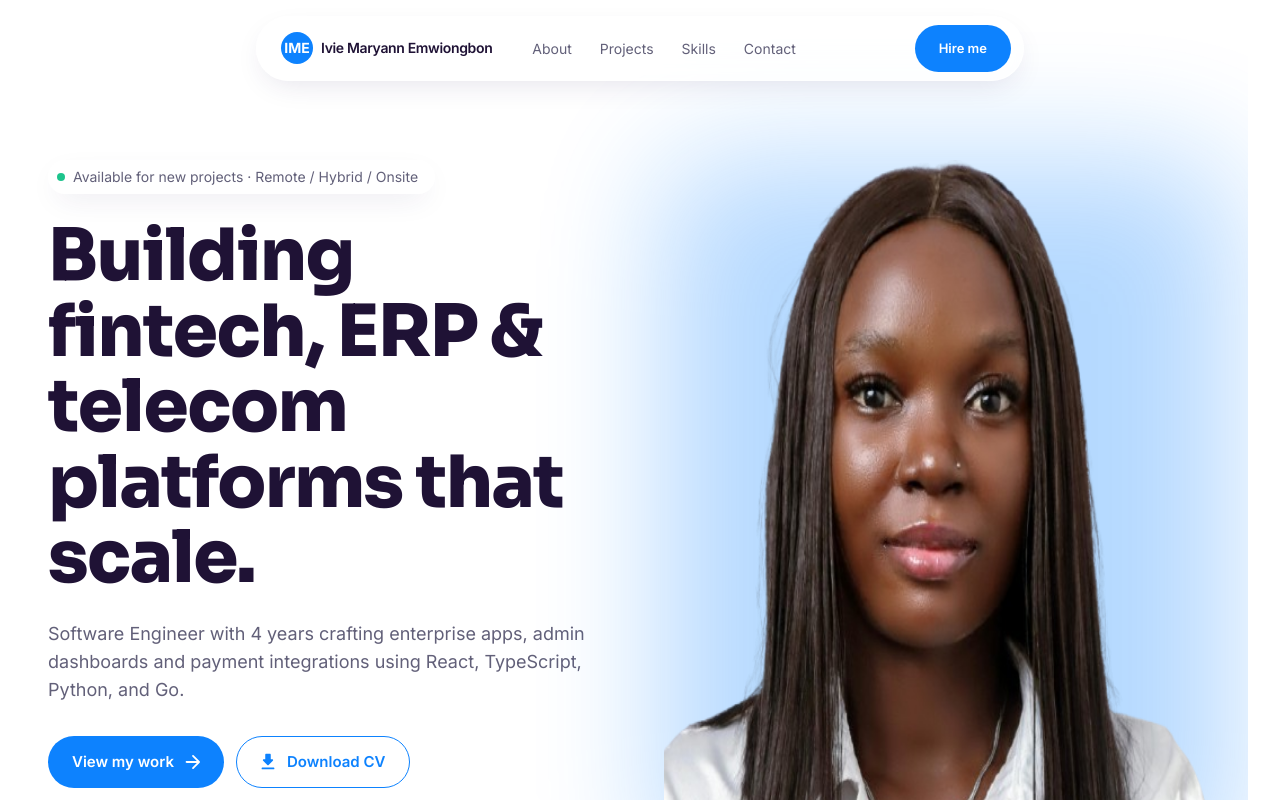
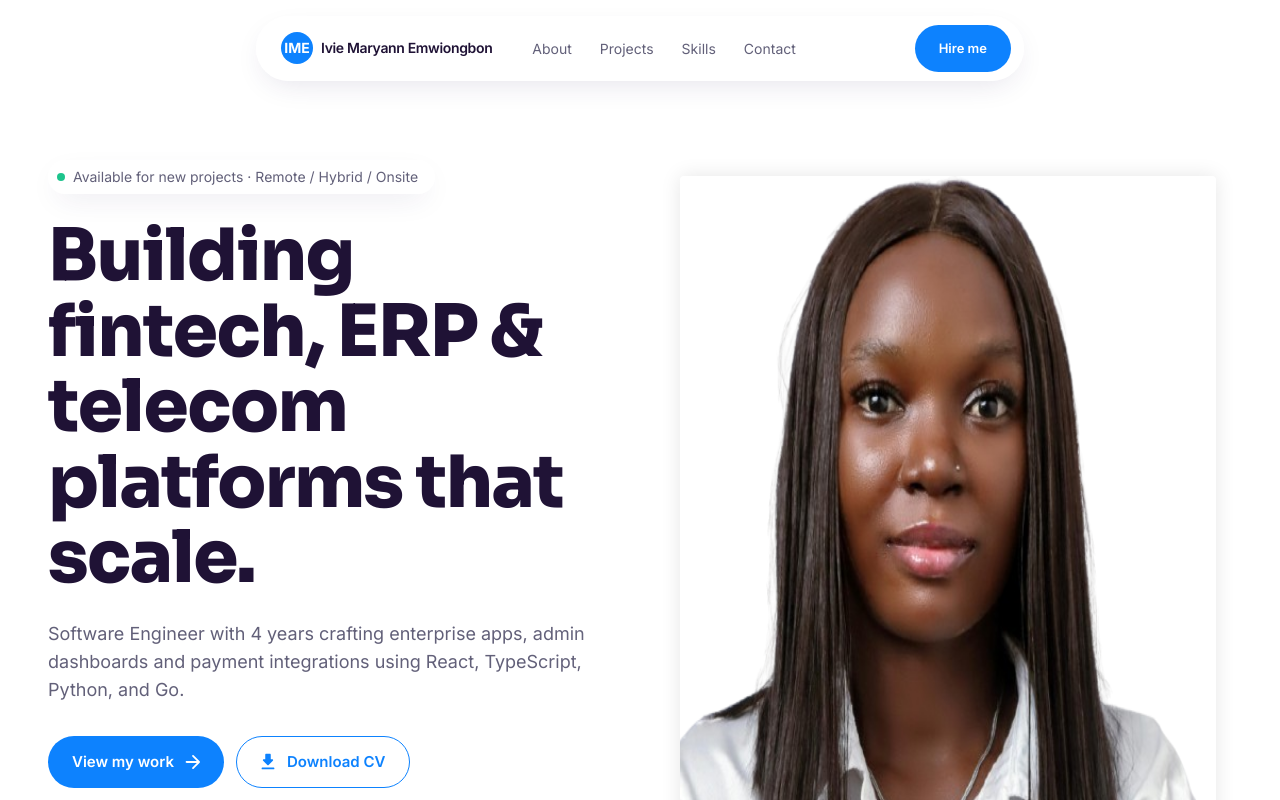
Before and after one commit to ivie-gif/ivie-m-emwiongbon, a React (Vite) app: page / in a window 1280 px wide. Shown: the top 800 px of the page. Built offline with nearby package versions, Linux system fonts and the light colour scheme.

Commit message:
fix: hero section

```diff
--- a/src/components/portfolio/Hero.jsx
+++ b/src/components/portfolio/Hero.jsx
@@ -54,10 +54,11 @@ export function Hero() {
 
         {/* Portrait + floating chips */}
         <div className="relative h-full sm:h-[600px]">
-          <div className="absolute inset-0 bg-[#0D82FE] rounded-[3rem] blur-3xl opacity-30" />
-          <div className="absolute inset-0 flex items-end justify-center">
-            <img src={portrait} alt="Portrait" width={1024} height={1000}
-              className="h-full w-full " />
+          <div className="absolute inset-0 bg-[#ffffff] rounded-[3rem] blur-3xl opacity-30" />
+          <div className="absolute inset-0 flex items-end justify-center rounded-[3rem] p-4">
+            <img src={portrait} alt="Portrait"
+             className="h-full w-full border-0 outline-none box-shadow-none rounded"
+             style={{ boxShadow: "0 0 20px rgba(0,0,0,0.1)" }} />
           </div>
 
           {/* <FloatingCard className="top-4 left-0 sm:left-4 animate-float bg-[#0D82FE]">
```
Also changed, not shown: src/assets/hero-portrait2.png.
